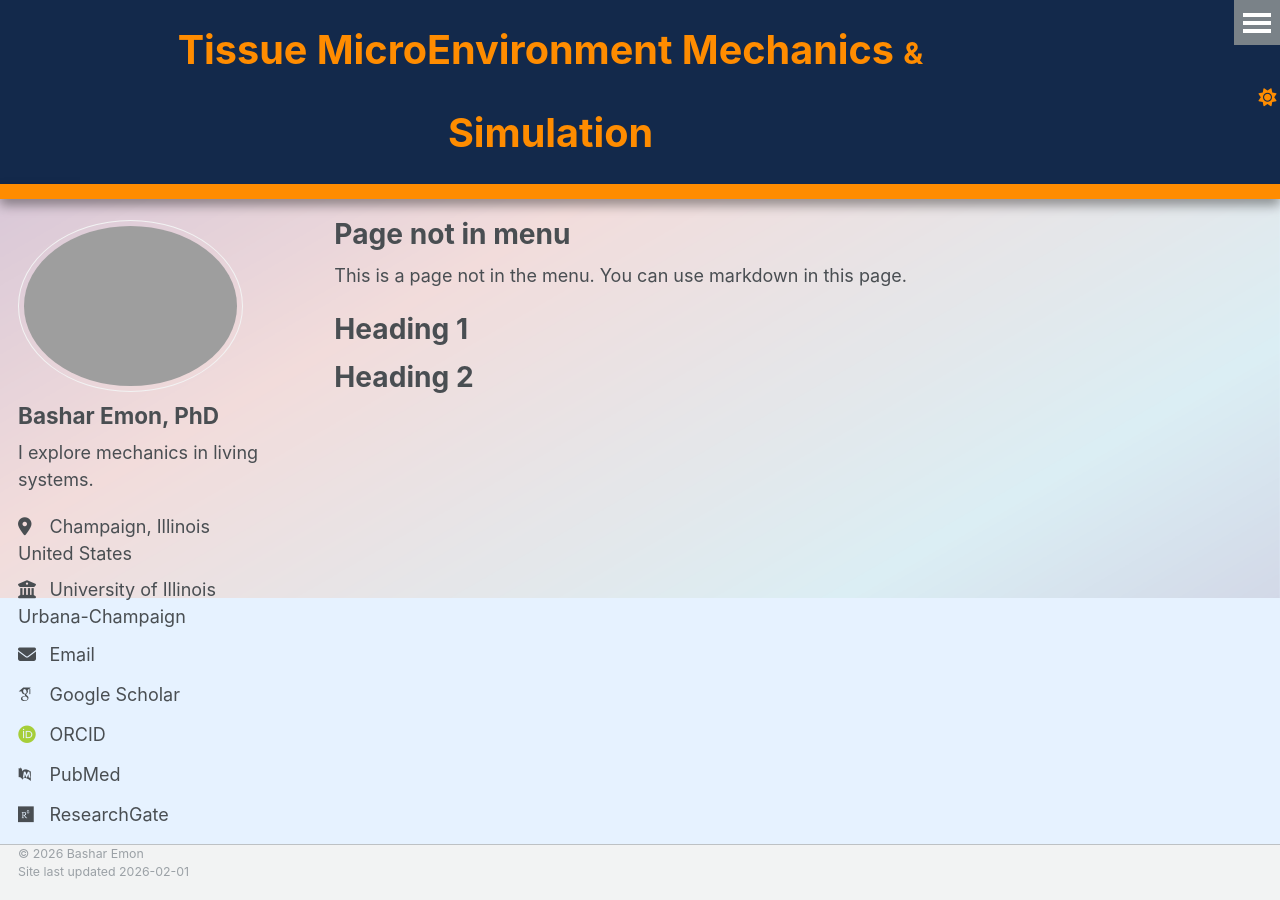
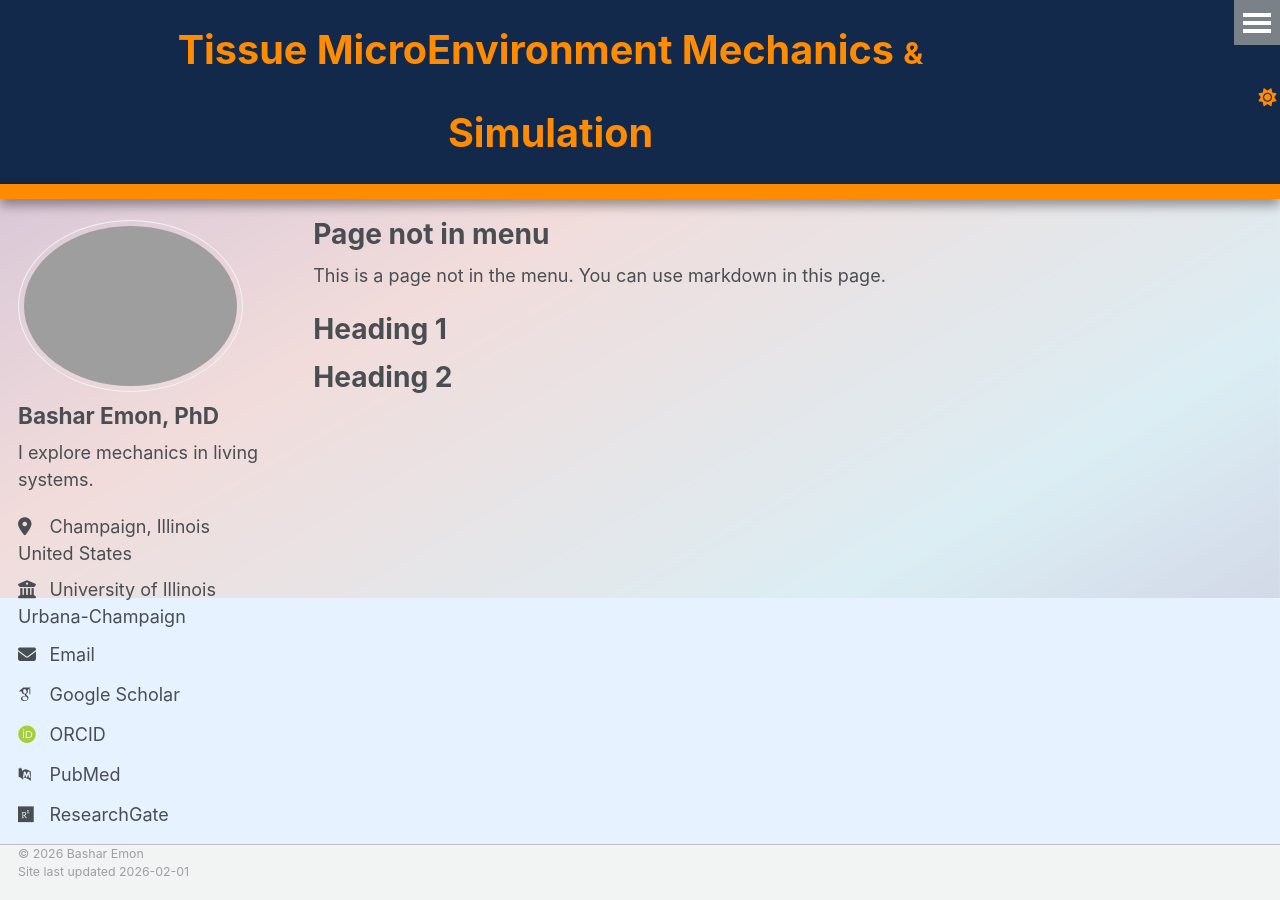
Before and after one commit to BasharEmon/BasharEmon.github.io, a Jekyll site: the page built from _pages/non-menu-page.md, in a window 1280 px wide. Built offline with Jekyll 4.4.1, drawn with Linux system fonts in a browser that asks for light colours; some web fonts are replaced.

Commit message:
Update _page.scss

```diff
--- a/_sass/layout/_page.scss
+++ b/_sass/layout/_page.scss
@@ -19,7 +19,7 @@
 
 .page {
   @include breakpoint($large) {
-    @include span(9 of 12 last);
+    @include span(9.2 of 12 last);
     //@include prefix(.5 of 12);
     //@include suffix(.5 of 12);
   }
```
